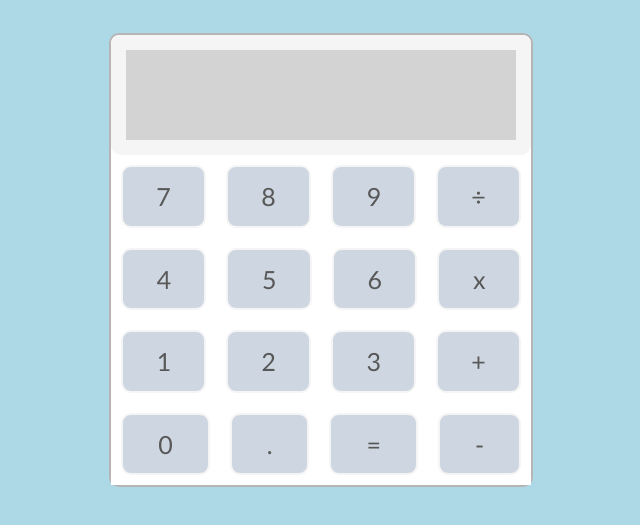
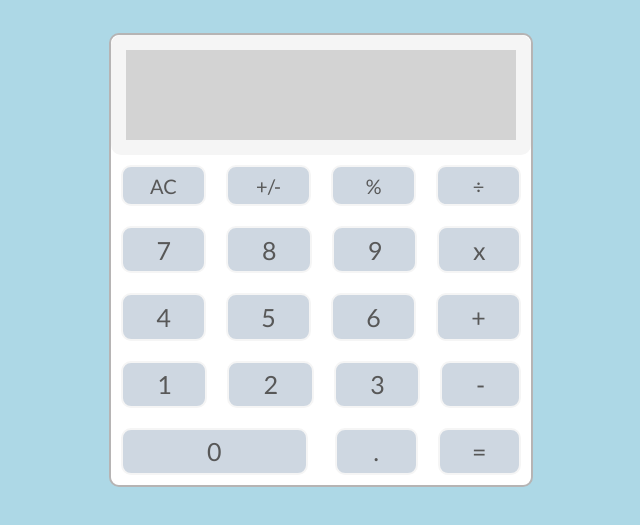
Before and after one commit to oddpharmacy/odin-calculator, a plain HTML site: page index.html in a window 1280 px wide. Shown: the part 133-658 px from the top of the page, without its empty margins (319-959 px from the left). Drawn offline with nearby package versions, Linux system fonts and the light colour scheme; a web font is replaced by a local one.

Commit message:
Add row of button options to UI

```diff
--- a/index.html
+++ b/index.html
@@ -19,28 +19,37 @@
         <div class="container">
             <div class="display"></div>
             <div class="row1">
+                <button>AC</button>
+                <button>+/-</button>
+                <button>%</button>
+                <button>÷</button>
+            </div>
+            <div class="row2">
                 <button>7</button>
                 <button>8</button>
                 <button>9</button>
-                <button>÷</button>
+                <button>x</button>
             </div>
-            <div class="row2">
+            <div class="row3">
                 <button>4</button>
                 <button>5</button>
                 <button>6</button>
-                <button>x</button>
+                <button>+</button>
             </div>
-            <div class="row3">
+            <div class="row4">
                 <button>1</button>
                 <button>2</button>
                 <button>3</button>
-                <button>+</button>
+                <button>-</button>
             </div>
-            <div class="row4">
-                <button>0</button>
-                <button>.</button>
-                <button>=</button>
-                <button>-</button>
+            <div class="row5">
+                <div class="row5left">
+                    <button class="zero">0</button>
+                </div>
+                <div class="row5right">
+                    <button>.</button>
+                    <button>=</button>
+                </div>
             </div>
         </div>
     </body>
--- a/style.css
+++ b/style.css
@@ -39,12 +39,19 @@ h1 {
 .row1,
 .row2,
 .row3,
-.row4 {
+.row4,
+.row5 {
     display: flex;
     flex-grow: 1;
-    justify-content: space-between;
+    justify-content: space-evenly;
     width: auto;
     background-color: white;
+    border-radius: 10px;
+}
+
+.row1 > button {
+    font-size: 20px;
+    flex-basis: 0;
 }
 
 button {
@@ -66,3 +73,17 @@ button:hover {
 button:active {
     transform: translateY(2px);
 }
+
+.row5left,
+.row5right {
+    display: flex;
+    flex: 1;
+}
+
+.row5right {
+    margin-left: 7px
+}
+
+.row5right > button {
+    flex-basis: 100%;
+}
```
